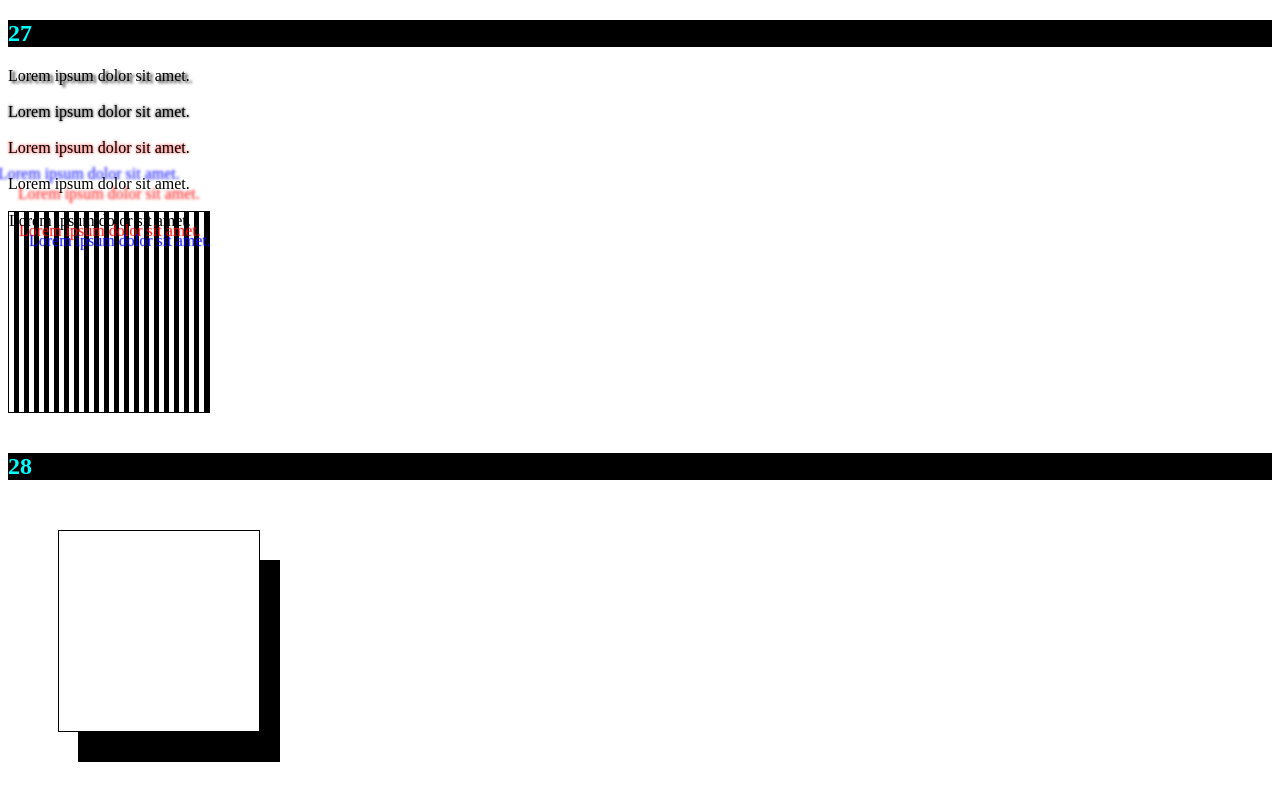
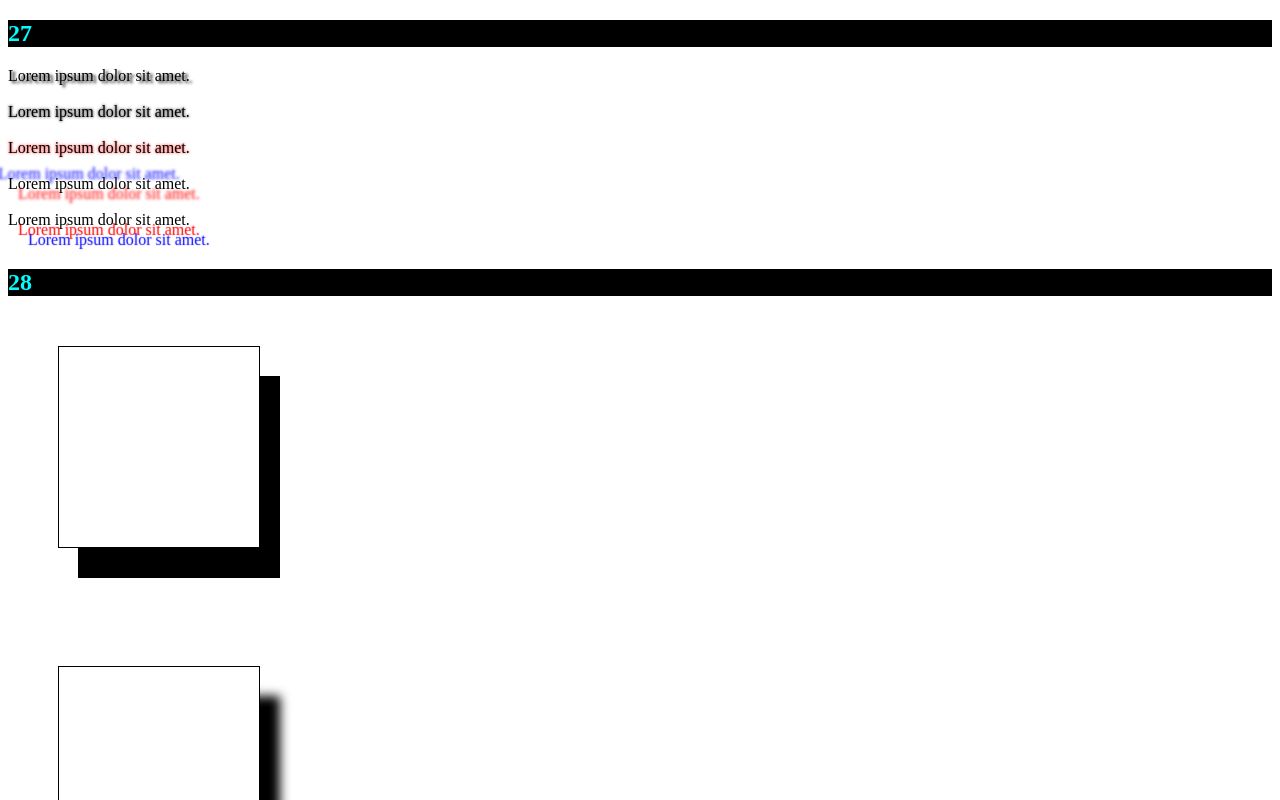
Before and after one commit to OnishiEZ/grafic, a plain HTML site: page index.html in a window 1280 px wide. Shown: the top 800 px of the page. Drawn offline with Linux system fonts and the light colour scheme.

Commit message:
Update style.css

```diff
--- a/css/style.css
+++ b/css/style.css
@@ -137,7 +137,7 @@ h2{
     border: 1px solid black;
     background: radial-gradient(circle closest-side, green 0px, green 30px, white 30px, white 50px, green 50px);
 }
-#e {
+#e6 {
     width: 200px;
     height: 200px;
     border: 1px solid black;
```
